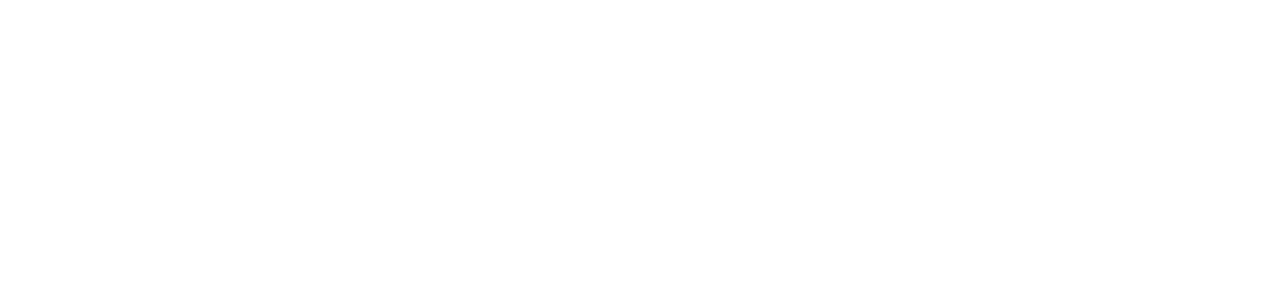
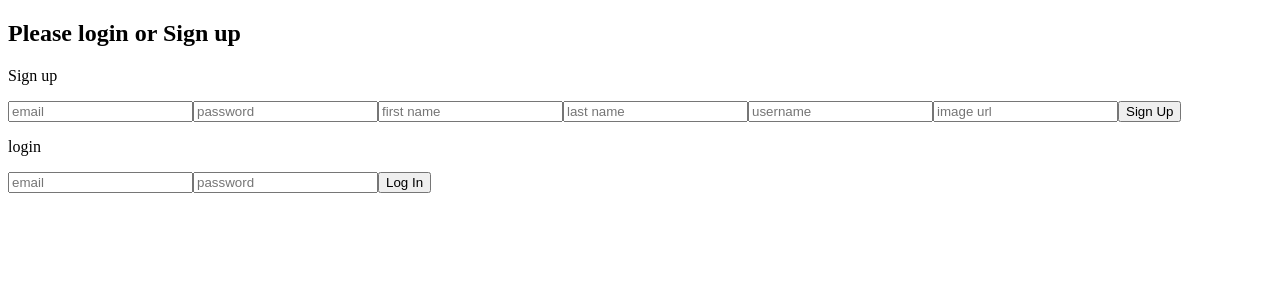
Before and after one commit to Buchholz8/foodie_project, a Vue app: page / in a window 1280 px wide. Shown: the top 300 px of the page. Built offline with nearby package versions, Linux system fonts and the light colour scheme.

Commit message:
login page

```diff
--- /dev/null
+++ b/src/components/ClientPFPComp.vue
@@ -0,0 +1,32 @@
+<template>
+    <div>
+        <p> {{response.data.username}} </p>
+    </div>
+</template>
+
+<script>
+import axios from 'axios'
+import cookies from 'vue-cookies'
+    export default {
+       mounted(){
+        let client_id = cookies.get('client_id')
+        axios.request({
+            url: `https://foodie.bymoen.codes/api/client`,
+            headers: {
+                "x-api-key": "rnA2v1qeHqSIjeL98kXk",
+            },
+            params: {
+                client_id: client_id
+            }
+        }).then((response) => {
+            response;
+        }).catch((error) => {
+            error;
+        })
+       }
+    }
+</script>
+
+<style scoped>
+
+</style>
--- /dev/null
+++ b/src/components/ClientSignup.vue
@@ -0,0 +1,42 @@
+<template>
+    <div>
+    <section>
+        <p>login</p>
+    <input type="email" placeholder="email" id="login_email">
+    <input type="password" placeholder="password" id="login_password">
+    <button @click="login_process">Log In</button>
+    </section>
+    </div>
+</template>
+
+<script>
+import cookies from 'vue-cookies'
+import axios from 'axios'
+    export default {
+        login_process: function( ) {
+         axios.request({
+          url: "https://foodie.bymoen.codes/api/client-login",
+          headers: {
+            "x-api-key": "rnA2v1qeHqSIjeL98kXk",
+          },
+          method: "POST",
+          data: {
+            email: this.$ref[`login_email`].value,
+            password: this.$ref[`login_password`].value,
+          },
+        })
+        .then((response) => {
+          cookies.set(`token`, response[`data`][`token`]);
+          cookies.set(`client_id`  , response[`data`][`client_id`])
+          this.$router.push(`/views/ClientPFP.vue`)
+        })
+        .catch((error) => {
+          error;
+        });
+    }
+  }
+</script>
+
+<style scoped>
+
+</style>
--- /dev/null
+++ b/src/components/LoginComponent.vue
@@ -0,0 +1,59 @@
+<template>
+  <div>
+    <section>
+        <h2>Please login or Sign up</h2>
+        <p>Sign up</p>
+    <input type="email" placeholder="email" ref="email" />
+    <input type="password" placeholder="password" ref="password" />
+    <input type="text" placeholder="first name" ref="first_name" />
+    <input type="text" placeholder="last name" ref="last_name" />
+    <input type="text" placeholder="username" ref="username" />
+    <input type="text" placeholder="image url" ref="profile_pic" />
+    <button @click="signup_process">Sign Up</button>
+    <p> {{message}} </p>
+    </section>
+  </div>
+</template>
+
+<script>
+import axios from "axios";
+import cookies from "vue-cookies";
+
+export default {
+    data() {
+        return{
+            message: undefined
+        }
+    },
+  methods: {
+    signup_process: function () {
+      axios.request({
+          url: "https://foodie.bymoen.codes/api/client",
+          headers: {
+            "x-api-key": "rnA2v1qeHqSIjeL98kXk",
+          },
+          method: "POST",
+          data: {
+            email: this.$ref[`email`].value,
+            password: this.$ref[`password`].value,
+            first_name: this.$ref[`first_name`].value,
+            last_name: this.$ref[`last_name`].value,
+            image_url: this.$ref[`profile_pic`].value,
+            username: this.$ref[`username`].value,
+          },
+        })
+        .then((response) => {
+          cookies.set(`token`, response[`data`][`token`]);
+          cookies.set(`client_id`  , response[`data`][`client_id`])
+        })
+        .catch((error) => {
+            error;
+          this.message = `something went wrong`
+        });
+    },
+}
+}
+</script>
+
+<style scoped>
+</style>
--- a/src/router/index.js
+++ b/src/router/index.js
@@ -1,13 +1,18 @@
 import Vue from 'vue'
 import VueRouter from 'vue-router'
-import TestingPage from '@/views/TestingPage.vue'
+import LoginView from '@/views/LoginView.vue'
+import ClientPFP from '@/views/ClientPFP.vue'
 
 Vue.use(VueRouter)
 
 const routes = [
 {
   path: '/',
-  views: TestingPage
+  component: LoginView
+},
+{
+  path: '/',
+  component: ClientPFP
 }
 ]
 
--- /dev/null
+++ b/src/views/ClientPFP.vue
@@ -0,0 +1,20 @@
+<template>
+    <div>
+        <client-p-f-p-comp></client-p-f-p-comp>
+    </div>
+</template>
+
+<script>
+import ClientPFPComp from '@/components/ClientPFPComp.vue'
+    export default {
+        methods: {
+            components: {
+                ClientPFPComp
+            }
+        }
+    }
+</script>
+
+<style scoped>
+
+</style>
--- /dev/null
+++ b/src/views/LoginView.vue
@@ -0,0 +1,21 @@
+<template>
+    <div>
+        <login-component></login-component>
+        <client-signup></client-signup>
+    </div>
+</template>
+
+<script>
+import LoginComponent from '@/components/LoginComponent.vue'
+import ClientSignup from '@/components/ClientSignup.vue'
+    export default {
+        components: {
+            LoginComponent,
+            ClientSignup
+        }
+    }
+</script>
+
+<style scoped>
+
+</style>
--- a/src/views/TestingPage.vue
+++ /dev/null
@@ -1,33 +0,0 @@
-<template>
-    <div>
-        <p> {{message}} </p>
-    </div>
-</template>
-
-<script>
-import axios from 'axios';
-
-    export default {
-        data(){
-            return{
-                message: undefined,
-            }
-        },
-      mounted( ) {
-        axios.request({
-            url:`https:foodie.bymoen.codes/api/validate`,
-            headers: {
-            'x-api-key' : 'rnA2v1qeHqSIjeL98kXk'
-            },
-        }).then((response) => {
-            this.message = response[`data`]
-        }).catch((error) => {
-            error;
-        })
-      }
-    }
-</script>
-
-<style scoped>
-
-</style>
```
